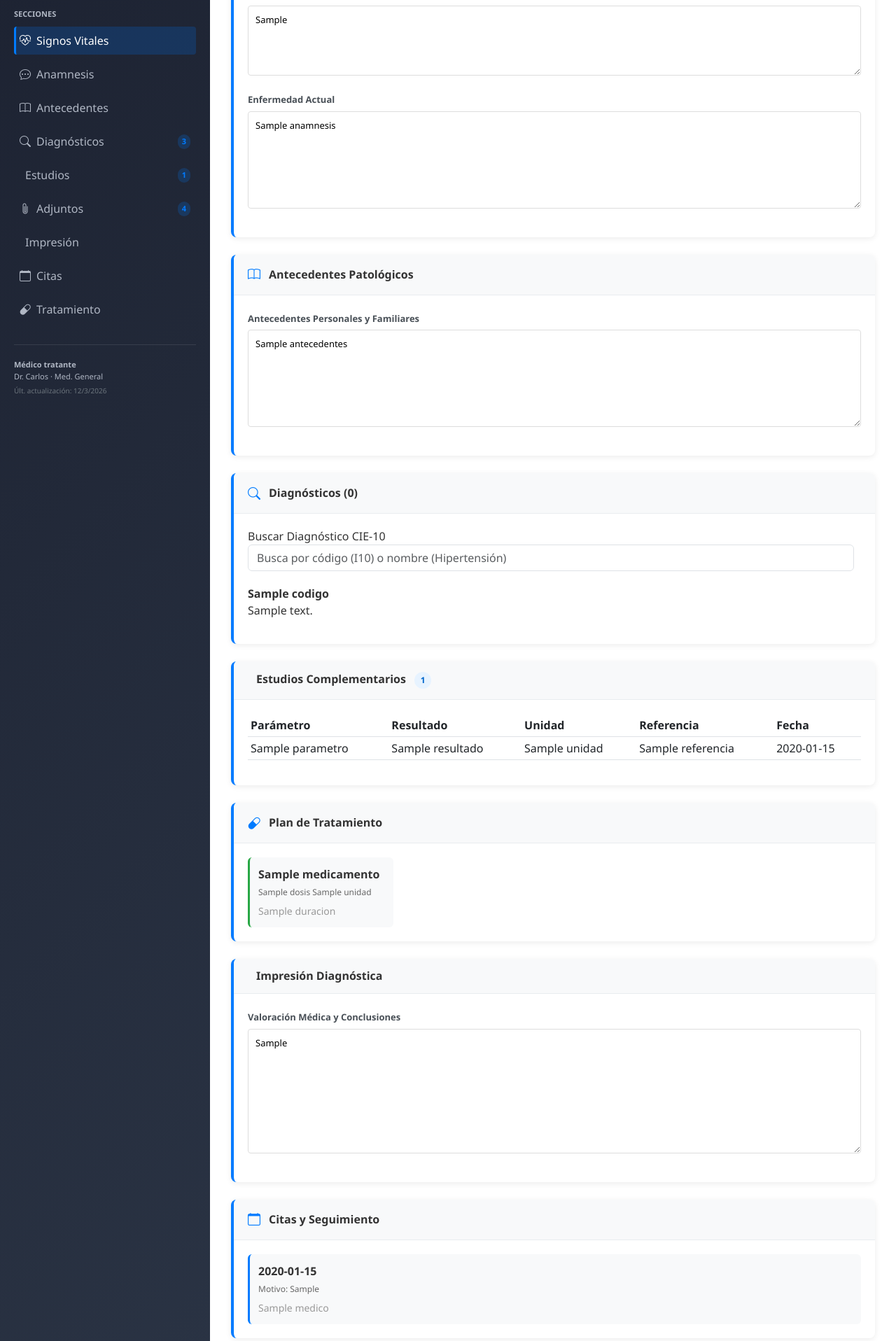
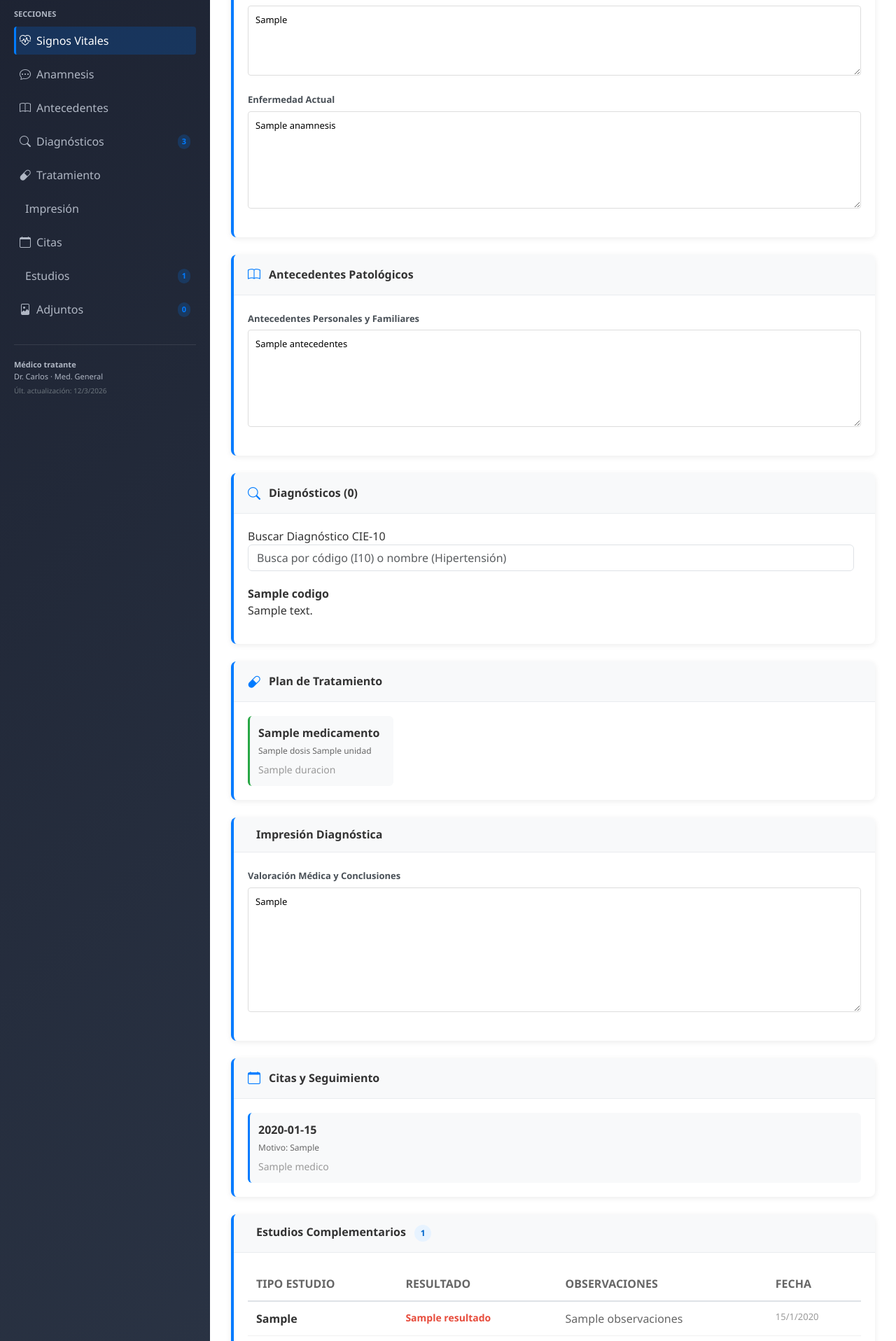
Before and after one commit to gestiondigitalvirasoro/Lemes_Carlos_-Alberto, a Node project: template views/pages/historia-detalle.ejs in a window 1280 px wide. Shown: the part 607-2523 px from the top of the page at 70% size. Run offline with Node 20 templates, Linux system fonts and the light colour scheme; the template is opened without the code that fills it: most values are stand-ins (such as "Sample title", 1, 10 or a date in 2020).

Commit message:
🔄 Reordenado: Estudios Complementarios antepenúltimo (antes de Adjuntos) + tabla mejorada

```diff
--- a/views/pages/historia-detalle.ejs
+++ b/views/pages/historia-detalle.ejs
@@ -465,11 +465,11 @@
                     <li style="margin-bottom: 8px;"><a href="#anamnesis" class="section-link" style="color: #b0b7c4; text-decoration: none; display: flex; align-items: center; gap: 8px; padding: 8px; border-radius: 4px; transition: background 0.3s; cursor: pointer;"><i class="bi bi-chat-dots"></i> Anamnesis</a></li>
                     <li style="margin-bottom: 8px;"><a href="#antecedentes" class="section-link" style="color: #b0b7c4; text-decoration: none; display: flex; align-items: center; gap: 8px; padding: 8px; border-radius: 4px; transition: background 0.3s; cursor: pointer;"><i class="bi bi-book"></i> Antecedentes</a></li>
                     <li style="margin-bottom: 8px;"><a href="#diagnosticos" class="section-link" style="color: #b0b7c4; text-decoration: none; display: flex; align-items: center; gap: 8px; padding: 8px; border-radius: 4px; transition: background 0.3s; cursor: pointer;"><i class="bi bi-search"></i> Diagnósticos <span style="margin-left: auto; background: rgba(0,123,255,0.2); color: #007bff; padding: 2px 6px; border-radius: 12px; font-size: 11px; font-weight: 700;">3</span></a></li>
-                    <li style="margin-bottom: 8px;"><a href="#estudios" class="section-link" style="color: #b0b7c4; text-decoration: none; display: flex; align-items: center; gap: 8px; padding: 8px; border-radius: 4px; transition: background 0.3s; cursor: pointer;"><i class="bi bi-flask"></i> Estudios <span style="margin-left: auto; background: rgba(0,123,255,0.2); color: #007bff; padding: 2px 6px; border-radius: 12px; font-size: 11px; font-weight: 700;" id="estudiosCountSidebar"><%= (historia?.consultas?.[0]?.estudios?.length || 0) %></span></a></li>
-                    <li style="margin-bottom: 8px;"><a href="#documentos" class="section-link" style="color: #b0b7c4; text-decoration: none; display: flex; align-items: center; gap: 8px; padding: 8px; border-radius: 4px; transition: background 0.3s; cursor: pointer;"><i class="bi bi-paperclip"></i> Adjuntos <span style="margin-left: auto; background: rgba(0,123,255,0.2); color: #007bff; padding: 2px 6px; border-radius: 12px; font-size: 11px; font-weight: 700;">4</span></a></li>
+                    <li style="margin-bottom: 8px;"><a href="#tratamiento" class="section-link" style="color: #b0b7c4; text-decoration: none; display: flex; align-items: center; gap: 8px; padding: 8px; border-radius: 4px; transition: background 0.3s; cursor: pointer;"><i class="bi bi-capsule"></i> Tratamiento</a></li>
                     <li style="margin-bottom: 8px;"><a href="#impresion" class="section-link" style="color: #b0b7c4; text-decoration: none; display: flex; align-items: center; gap: 8px; padding: 8px; border-radius: 4px; transition: background 0.3s; cursor: pointer;"><i class="bi bi-stethoscope"></i> Impresión</a></li>
                     <li style="margin-bottom: 8px;"><a href="#citas" class="section-link" style="color: #b0b7c4; text-decoration: none; display: flex; align-items: center; gap: 8px; padding: 8px; border-radius: 4px; transition: background 0.3s; cursor: pointer;"><i class="bi bi-calendar"></i> Citas</a></li>
-                    <li><a href="#tratamiento" class="section-link" style="color: #b0b7c4; text-decoration: none; display: flex; align-items: center; gap: 8px; padding: 8px; border-radius: 4px; transition: background 0.3s; cursor: pointer;"><i class="bi bi-capsule"></i> Tratamiento</a></li>
+                    <li style="margin-bottom: 8px;"><a href="#estudios" class="section-link" style="color: #b0b7c4; text-decoration: none; display: flex; align-items: center; gap: 8px; padding: 8px; border-radius: 4px; transition: background 0.3s; cursor: pointer;"><i class="bi bi-flask"></i> Estudios <span style="margin-left: auto; background: rgba(0,123,255,0.2); color: #007bff; padding: 2px 6px; border-radius: 12px; font-size: 11px; font-weight: 700;" id="estudiosCountSidebar"><%= (historia?.consultas?.[0]?.estudios?.length || 0) %></span></a></li>
+                    <li><a href="#adjuntos" class="section-link" style="color: #b0b7c4; text-decoration: none; display: flex; align-items: center; gap: 8px; padding: 8px; border-radius: 4px; transition: background 0.3s; cursor: pointer;"><i class="bi bi-file-image"></i> Adjuntos <span style="margin-left: auto; background: rgba(0,123,255,0.2); color: #007bff; padding: 2px 6px; border-radius: 12px; font-size: 11px; font-weight: 700;" id="adjuntosCountSidebar">0</span></a></li>
                 </ul>
             </div>
 
@@ -662,47 +662,6 @@
                     </div>
                 </section>
 
-                <!-- ESTUDIOS COMPLEMENTARIOS -->
-                <section class="section" id="estudios">
-                    <div class="section-header">
-                        <i class="bi bi-flask"></i>
-                        <h3>Estudios Complementarios <span style="background: #e7f3ff; color: #0066cc; border-radius: 50%; width: 24px; height: 24px; display: inline-flex; align-items: center; justify-content: center; font-size: 12px; margin-left: 8px;" id="estudiosCount"><%= (historia?.consultas?.[0]?.estudios?.length || 0) %></span></h3>
-                    </div>
-                    <div class="section-body">
-                        <% if (historia && historia.consultas && historia.consultas.length > 0 && historia.consultas[0].estudios?.length > 0) { %>
-                            <div id="estudiosContainer">
-                                <table class="table table-sm">
-                                    <thead>
-                                        <tr>
-                                            <th>Parámetro</th>
-                                            <th>Resultado</th>
-                                            <th>Unidad</th>
-                                            <th>Referencia</th>
-                                            <th>Fecha</th>
-                                        </tr>
-                                    </thead>
-                                    <tbody id="estudiosTableBody">
-                                        <% historia.consultas[0].estudios?.forEach((est, idx) => { %>
-                                            <tr data-estudio-id="<%= idx %>">
-                                                <td><%= est.parametro || est.nombre || '-' %></td>
-                                                <td><%= est.resultado || '-' %></td>
-                                                <td><%= est.unidad || '-' %></td>
-                                                <td><%= est.referencia || est.observaciones || '-' %></td>
-                                                <td><%= est.fecha_estudio || est.fecha || '-' %></td>
-                                            </tr>
-                                        <% }); %>
-                                    </tbody>
-                                </table>
-                            </div>
-                        <% } else { %>
-                            <div id="estudiosEmpty" style="text-align: center; padding: 30px; color: #999;">
-                                <i class="bi bi-flask" style="font-size: 2rem; display: block; margin-bottom: 10px;"></i>
-                                <p>Sin estudios registrados</p>
-                            </div>
-                        <% } %>
-                    </div>
-                </section>
-
                 <!-- TRATAMIENTO -->
                 <section class="section" id="tratamiento">
                     <div class="section-header">
@@ -771,6 +730,45 @@
                             <div style="text-align: center; padding: 30px; color: #999;">
                                 <i class="bi bi-calendar" style="font-size: 2rem; display: block; margin-bottom: 10px;"></i>
                                 <p>Sin citas registradas</p>
+                            </div>
+                        <% } %>
+                    </div>
+                </section>
+
+                <!-- ESTUDIOS COMPLEMENTARIOS -->
+                <section class="section" id="estudios">
+                    <div class="section-header">
+                        <i class="bi bi-flask"></i>
+                        <h3>Estudios Complementarios <span style="background: #e7f3ff; color: #0066cc; border-radius: 50%; width: 24px; height: 24px; display: inline-flex; align-items: center; justify-content: center; font-size: 12px; margin-left: 8px;" id="estudiosCount"><%= (historia?.consultas?.[0]?.estudios?.length || 0) %></span></h3>
+                    </div>
+                    <div class="section-body">
+                        <% if (historia && historia.consultas && historia.consultas.length > 0 && historia.consultas[0].estudios?.length > 0) { %>
+                            <div style="overflow-x: auto;">
+                                <table class="table table-hover" style="margin-bottom: 0;">
+                                    <thead style="background: #f8f9fa; border-bottom: 2px solid #dee2e6;">
+                                        <tr>
+                                            <th style="color: #666; font-weight: 700; padding: 12px;">TIPO ESTUDIO</th>
+                                            <th style="color: #666; font-weight: 700; padding: 12px;">RESULTADO</th>
+                                            <th style="color: #666; font-weight: 700; padding: 12px;">OBSERVACIONES</th>
+                                            <th style="color: #666; font-weight: 700; padding: 12px;">FECHA</th>
+                                        </tr>
+                                    </thead>
+                                    <tbody id="estudiosTableBody">
+                                        <% historia.consultas[0].estudios?.forEach((est, idx) => { %>
+                                            <tr data-estudio-id="<%= idx %>" style="border-bottom: 1px solid #f0f0f0;">
+                                                <td style="padding: 12px; color: #333; font-weight: 600;"><%= est.tipo_estudio || est.parametro || est.nombre || '-' %></td>
+                                                <td style="padding: 12px; color: #e74c3c; font-weight: 600; font-size: 14px;"><%= est.resultado || '-' %></td>
+                                                <td style="padding: 12px; color: #666;"><%= est.observaciones || '-' %></td>
+                                                <td style="padding: 12px; color: #999; font-size: 13px;"><%= est.fecha_estudio ? new Date(est.fecha_estudio).toLocaleDateString('es-AR') : '-' %></td>
+                                            </tr>
+                                        <% }); %>
+                                    </tbody>
+                                </table>
+                            </div>
+                        <% } else { %>
+                            <div style="text-align: center; padding: 40px 20px; color: #999;">
+                                <i class="bi bi-flask" style="font-size: 2.5rem; display: block; margin-bottom: 12px; color: #bbb;"></i>
+                                <p style="margin: 0;">Sin estudios complementarios registrados</p>
                             </div>
                         <% } %>
                     </div>
```
